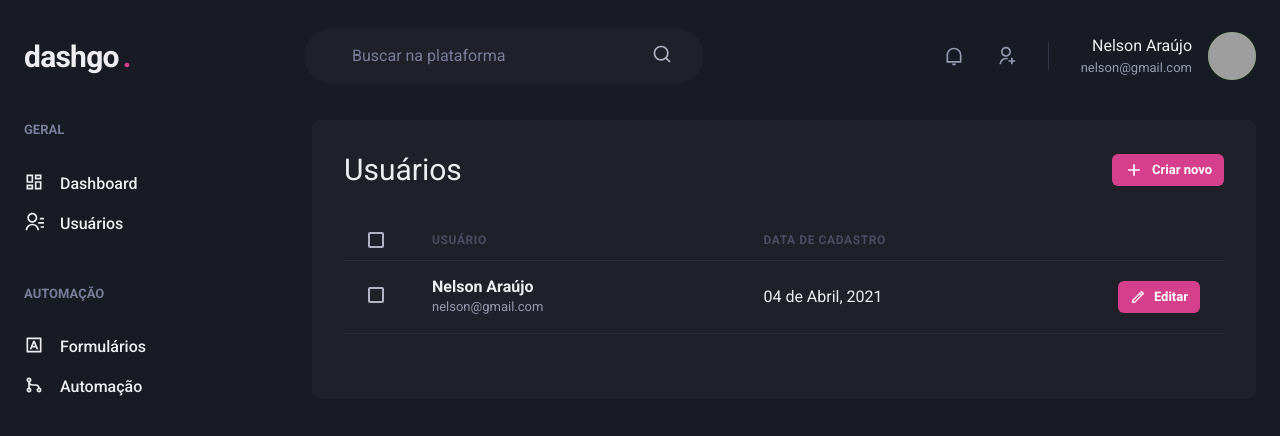
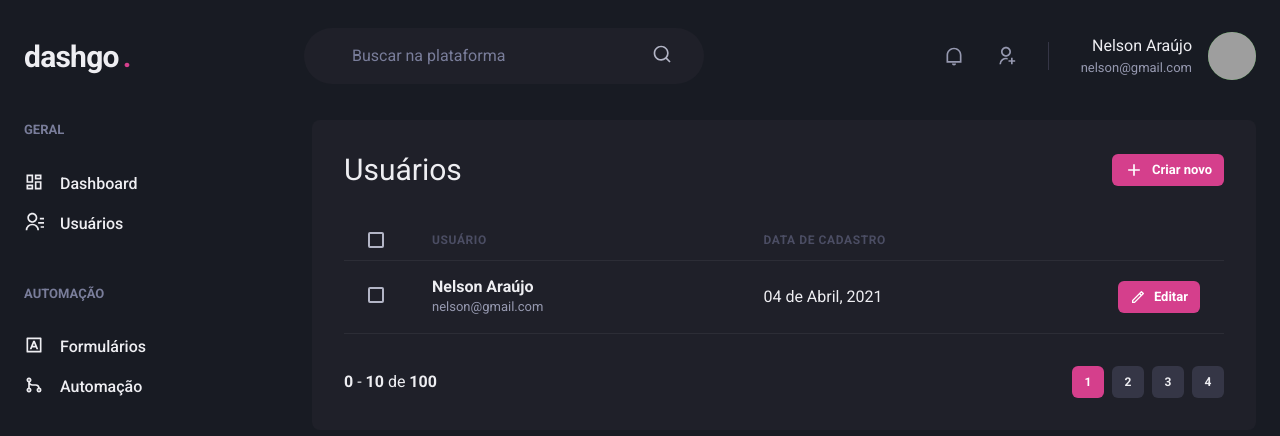
Before and after one commit to nelsonsantosaraujo/dashgo, a Next.js app: page /users in a window 1280 px wide. Shown: the top 436 px of the page. Built offline with nearby package versions, Linux system fonts and the light colour scheme; grey boxes are pictures that could not be loaded.

Commit message:
Create Paginantion component

```diff
--- /dev/null
+++ b/src/components/Pagination.tsx
@@ -0,0 +1,68 @@
+import { Box, Button, Stack } from "@chakra-ui/react";
+
+export function Pagination() {
+  return (
+    <Stack
+      direction="row"
+      spacing="6"
+      mt="8"
+      justify="space-between"
+      align="center"
+    >
+      <Box>
+        <strong>0</strong> - <strong>10</strong> de <strong>100</strong>
+      </Box>
+      <Stack
+        direction="row"
+        spacing="2"
+      >
+        <Button
+          size="sm"
+          fontSize="xs"
+          w="4"
+          colorScheme="pink"
+          disabled
+          _disabled={{
+            bg: 'pink.500',
+            cursor: 'default'
+          }}
+        >
+          1
+        </Button>
+        <Button
+          size="sm"
+          fontSize="xs"
+          w="4"
+          bg="gray.700"
+          _hover={{
+            bg: 'gray.500',
+          }}
+        >
+          2
+        </Button>
+        <Button
+          size="sm"
+          fontSize="xs"
+          w="4"
+          bg="gray.700"
+          _hover={{
+            bg: 'gray.500',
+          }}
+        >
+          3
+        </Button>
+        <Button
+          size="sm"
+          fontSize="xs"
+          w="4"
+          bg="gray.700"
+          _hover={{
+            bg: 'gray.500',
+          }}
+        >
+          4
+        </Button>
+      </Stack>
+    </Stack>
+  );
+}
--- a/src/pages/users/index.tsx
+++ b/src/pages/users/index.tsx
@@ -1,6 +1,7 @@
 import { Box, Button, Checkbox, Flex, Heading, Icon, Table, Tbody, Td, Text, Th, Thead, Tr } from "@chakra-ui/react";
 import { RiAddLine, RiPencilLine } from "react-icons/ri";
 import { Header } from "../../components/Header";
+import { Pagination } from "../../components/Pagination";
 import { Sidebar } from "../../components/Sidebar";
 
 export default function UserList() {
@@ -64,6 +65,8 @@
               </Tr>
             </Tbody>
           </Table>
+
+          <Pagination />
         </Box>
       </Flex>
     </Box>
```
